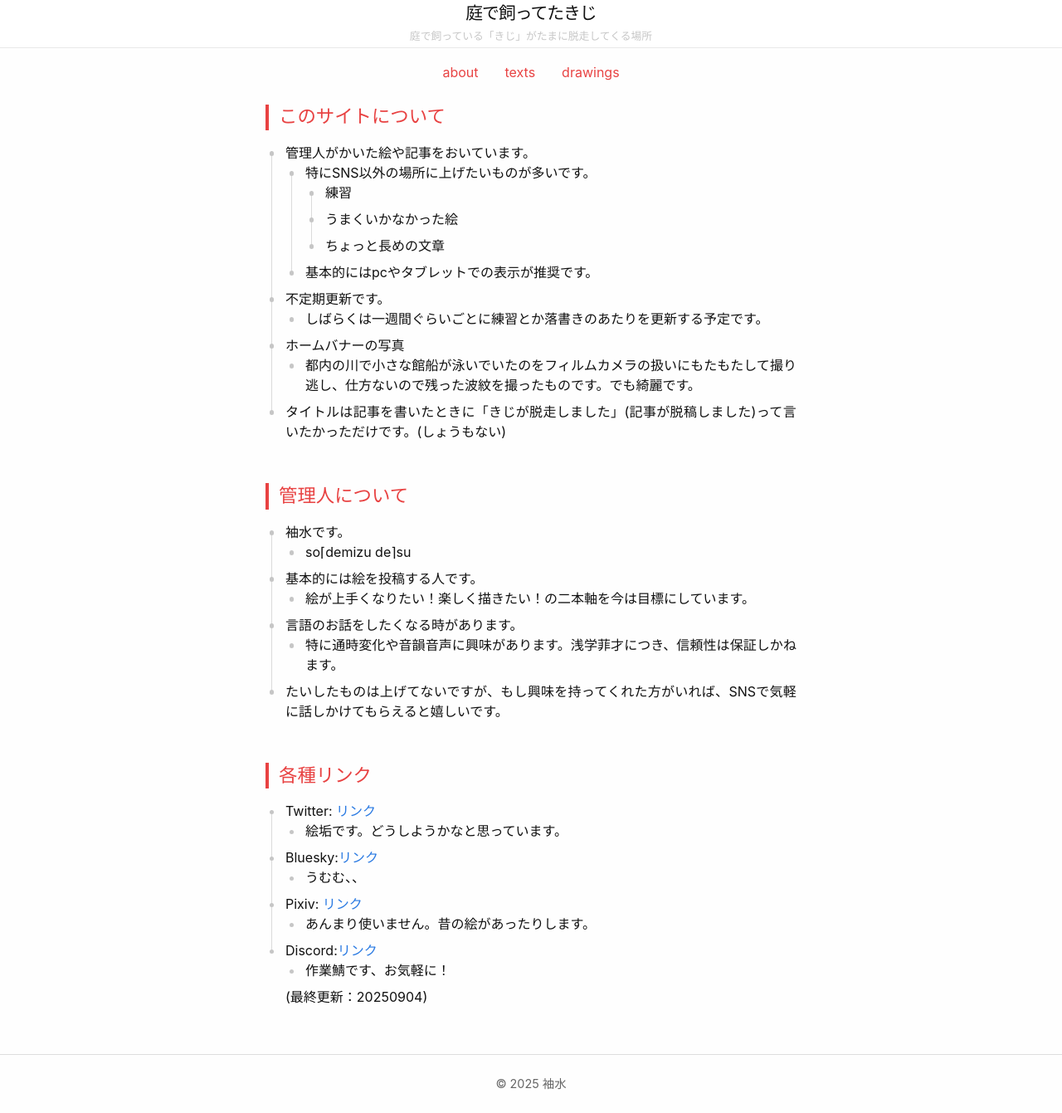
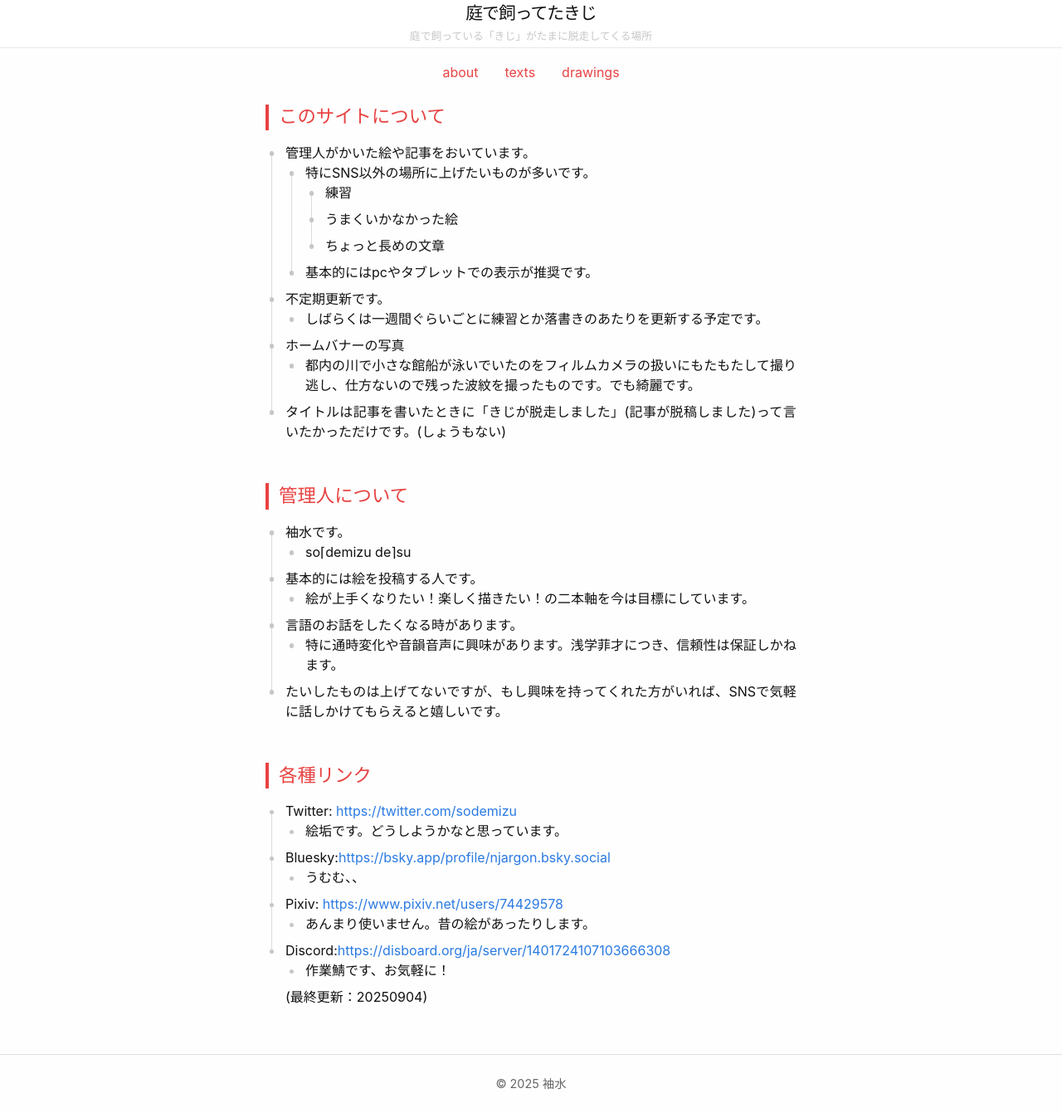
Before and after one commit to njargon/njargon.github.io, a Jekyll site: the page built from about.md, in a window 1280 px wide. Shown: the whole page at 83% size. Built offline with Jekyll 4.4.1, drawn with Linux system fonts in a browser that asks for light colours.

Commit message:
vault backup: 2025-09-16 07:20:36

```diff
--- a/about.md
+++ b/about.md
@@ -35,13 +35,13 @@ permalink: /about/
 - たいしたものは上げてないですが、もし興味を持ってくれた方がいれば、SNSで気軽に話しかけてもらえると嬉しいです。
 
 ## 各種リンク
-- Twitter: [リンク](https://twitter.com/sodemizu)
+- Twitter: [https://twitter.com/sodemizu](https://twitter.com/sodemizu)
 	- 絵垢です。どうしようかなと思っています。
-- Bluesky:[リンク](https://bsky.app/profile/njargon.bsky.social)
+- Bluesky:[https://bsky.app/profile/njargon.bsky.social](https://bsky.app/profile/njargon.bsky.social)
 	- うむむ、、
-- Pixiv: [リンク](https://www.pixiv.net/users/74429578)
+- Pixiv: [https://www.pixiv.net/users/74429578](https://www.pixiv.net/users/74429578)
 	- あんまり使いません。昔の絵があったりします。
-- Discord:[リンク](https://disboard.org/ja/server/1401724107103666308)
+- Discord:[https://disboard.org/ja/server/1401724107103666308](https://disboard.org/ja/server/1401724107103666308)
 	- 作業鯖です、お気軽に！
 
 (最終更新：20250904)
```
Also changed, not shown: drawings-idea.md (+1 -0 lines).
